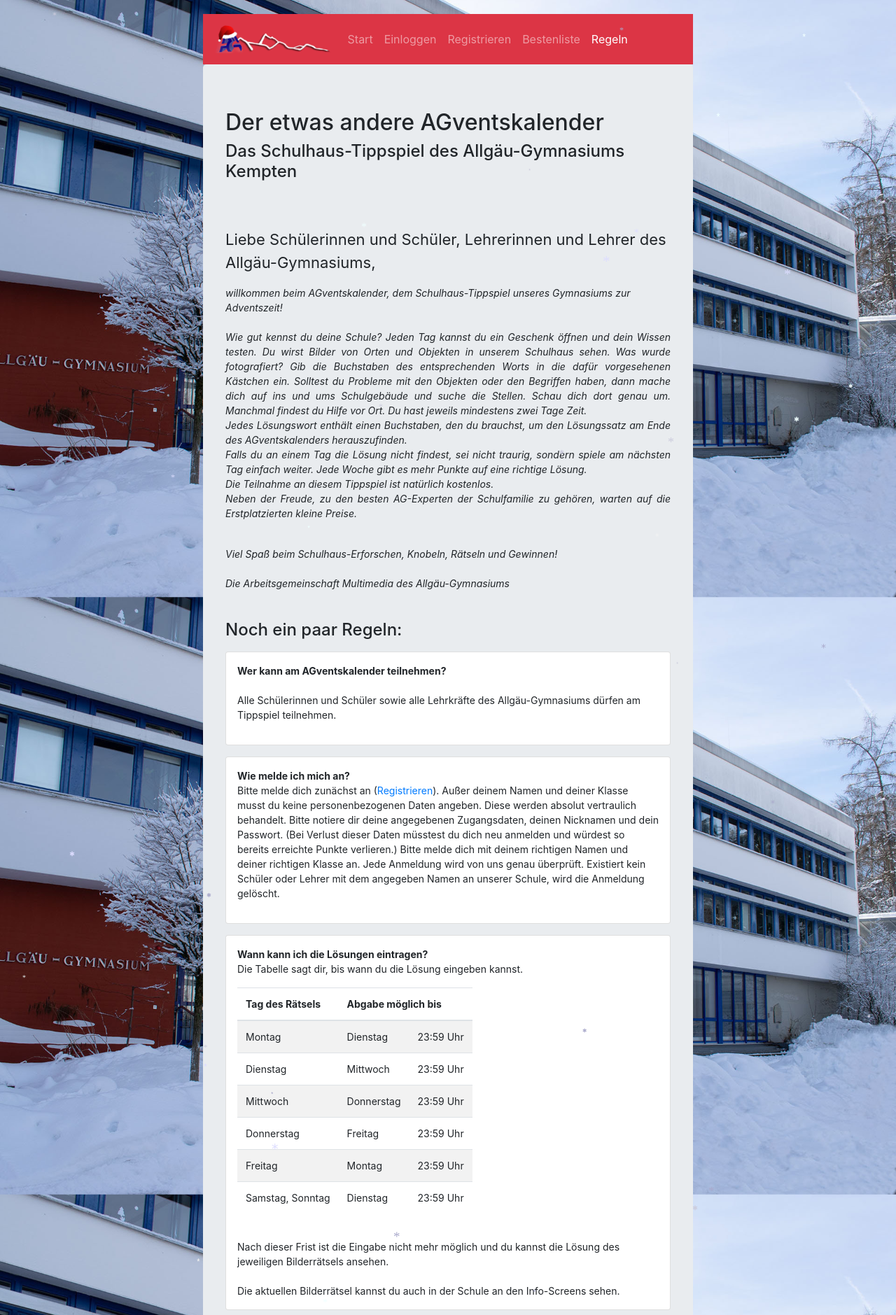
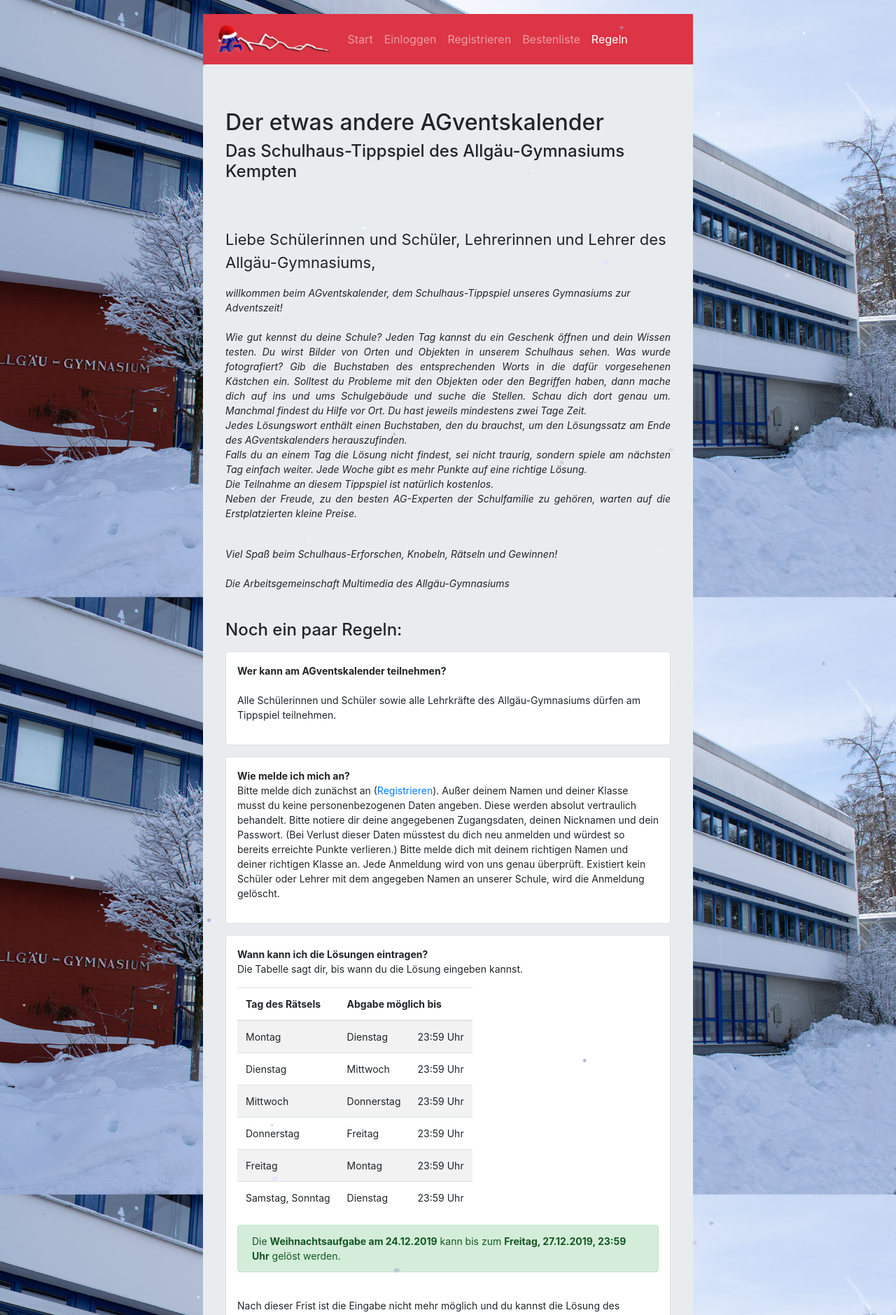
Before and after one commit to hrueger/Adventskalender, a PHP site: page /regeln.php in a window 1280 px wide. Shown: the top 1879 px of the page at 70% size. Run offline with PHP 8.4, Linux system fonts and the light colour scheme.

Commit message:
changed christmas task to be due on 27th

```diff
--- a/include/lib.inc.php
+++ b/include/lib.inc.php
@@ -380,7 +380,7 @@ function checkForDate($dayid)
 	$datediff = $date - $current;
 	$differance = floor($datediff / (60 * 60 * 24));
 
-	if ((($todayday == 25 || $todayday == 26) && $dayid == WEIHNACHTSTAG) && $month == 12) {
+	if ((($todayday == 25 || $todayday == 26 || $todayday == 27) && $dayid == WEIHNACHTSTAG) && $month == 12) {
 		return "today";
 	}
 
--- a/regeln.php
+++ b/regeln.php
@@ -98,6 +98,9 @@ require_once("./include/db.inc.php");
 								</tr>
 							</tbody>
 						</table>
+						<div class="alert alert-success">
+							Die <b>Weihnachtsaufgabe am 24.12.2019</b> kann bis zum <b>Freitag, 27.12.2019, 23:59 Uhr</b> gelöst werden.
+						</div>
 						<br> Nach dieser Frist ist die Eingabe nicht mehr möglich und du kannst die Lösung des jeweiligen Bilderrätsels ansehen.<br>
 						<br> Die aktuellen Bilderrätsel kannst du auch in der Schule an den Info-Screens sehen. <br>
 					</div>
```
